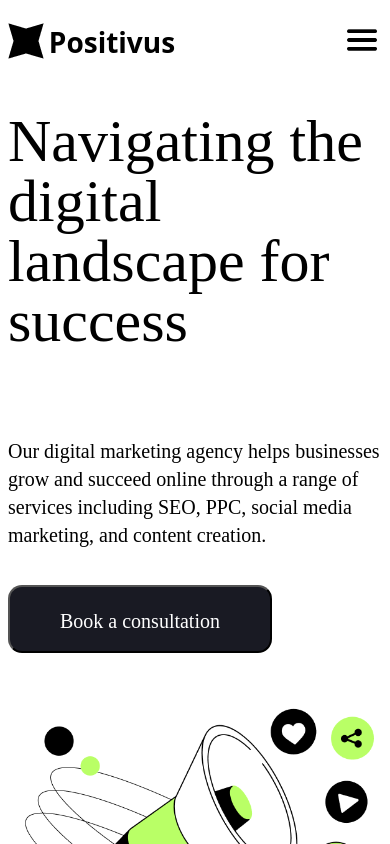
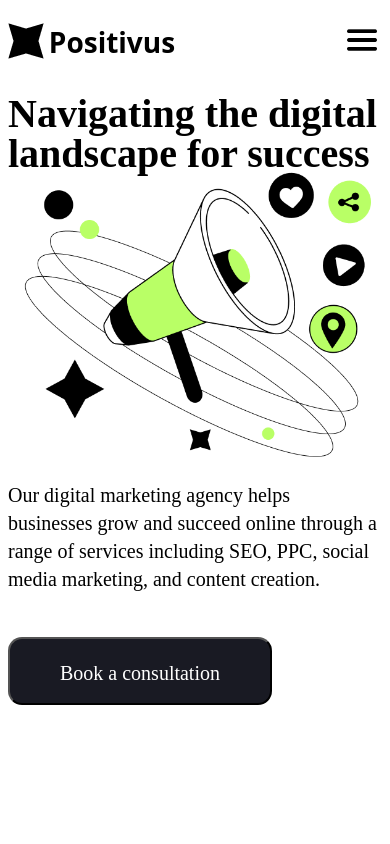
Before and after one commit to taphead/positivus-frontend, a React (Vite) app: page / in a window 390 px wide. Shown: the top 844 px of the page. Built offline with nearby package versions, Linux system fonts and the light colour scheme.

Commit message:
updated description section with responsive design

```diff
--- a/src/components/container/Container.css
+++ b/src/components/container/Container.css
@@ -6,5 +6,6 @@
   .container {
     margin: 0;
     padding: 0;
+    max-width: 100vw;
   }
 }
--- a/src/components/description_section/DescriptionSection.css
+++ b/src/components/description_section/DescriptionSection.css
@@ -1,17 +1,15 @@
-.description-section {
-  display: flex;
-  align-items: center;
-  gap: 1.5rem;
-  padding: 2rem;
+.description-image {
+  position: relative;
+  top: -480px;
+  right: -560px;
+  max-width: 50%;
 }
 
 .description-text {
   display: flex;
-  flex: 1;
   flex-direction: column;
-  justify-content: flex-start;
-  align-self: stretch;
-  gap: 1rem;
+  gap: 1.5rem;
+  max-width: 45%;
 }
 
 .description-text h1 {
@@ -28,16 +26,6 @@
   font-size: 20px;
   line-height: 28px;
   letter-spacing: 0%;
-}
-
-.description-image {
-  flex: 1;
-  padding-top: 1.5rem;
-}
-
-.description-image img {
-  max-width: 100%;
-  height: auto;
 }
 
 .consultation-button {
@@ -60,20 +48,36 @@
 }
 
 @media screen and (max-width: 768px) {
-  .description-section {
-    flex-direction: column;
-    margin: 0;
-    padding: 0;
+  .description-section,
+  .description-text,
+  .description-image,
+  .consultation-button {
+    max-width: 95vw;
+  }
+  .description-text {
+    max-width: 100%;
     flex-wrap: wrap;
   }
 
-  .description-text {
-    order: 1;
+  .description-image {
+    position: relative;
+    top: -540px;
+    right: 0px;
   }
 
-  .description-image {
-    order: 2;
+  .description-image img {
+    max-width: 100%;
   }
-  .description-image img {
+  .description-text h1 {
+    font-size: 40px;
+    font-weight: bolder;
+  }
+
+  .description-text p {
+    max-width: 100%;
+    padding-top: 230px;
+  }
+
+  .consultation-button {
   }
 }
--- a/src/components/description_section/DescriptionSection.jsx
+++ b/src/components/description_section/DescriptionSection.jsx
@@ -13,7 +13,6 @@ export default function DescriptionSection() {
         </p>
         <button className="consultation-button">Book a consultation</button>
       </div>
-
       <div className="description-image">
         <img src={marketingImage} alt="Digital Marketing" />
       </div>
```
